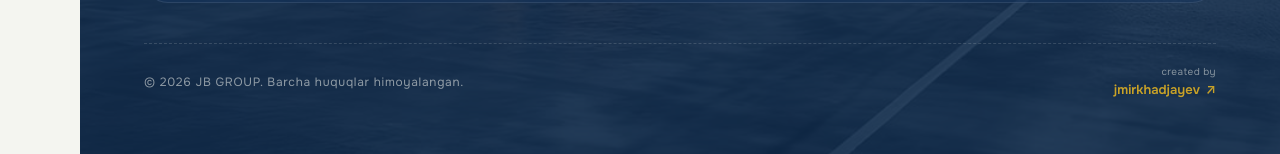
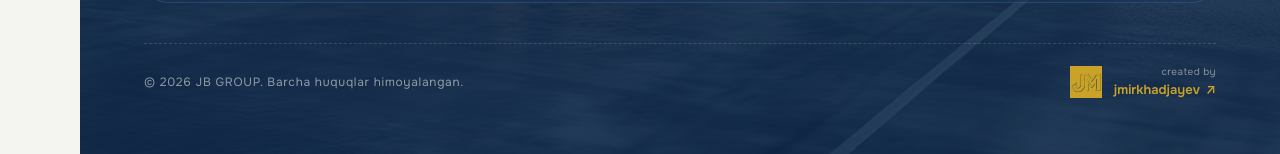
Before and after one commit to jmirkhadjayev/jbgroup-webside, a Next.js app in the folder site/: page / in a window 1280 px wide. Shown: the part 6167-6321 px from the top of the page. Built offline with nearby package versions, Linux system fonts and the light colour scheme.

Commit message:
Muallif belgisi: JM monogrammasi (oltin, shaffof) created by matni oldida
Co-Authored-By: Claude Haiku 5.5 <noreply@anthropic.com>

```diff
--- a/site/src/components/variant/ui/Credit.tsx
+++ b/site/src/components/variant/ui/Credit.tsx
@@ -1,17 +1,23 @@
-// Muallif belgisi: ikki qator — "created by" kichik, muallif nomi pastda; sichqoncha ustida oltinga o‘tadi
+import Image from 'next/image'
+import { BASE } from '../base'
+
+// Muallif belgisi: JM monogrammasi + ikki qator — "created by" kichik, muallif nomi pastda
 export function Credit() {
   return (
     <a
       href="http://mirkhadjayev.uz/"
       target="_blank"
       rel="noopener noreferrer"
-      className="group inline-flex flex-col items-end font-mono no-underline"
+      className="group inline-flex items-center gap-3 font-mono no-underline"
     >
-      <span className="text-[10px] tracking-[0.04em] text-paper/50">created by</span>
-      <span className="flex items-center gap-1.5 text-[13px] font-semibold text-gold transition-colors duration-500 group-hover:text-paper">
-        jmirkhadjayev
-        <span aria-hidden="true" className="text-gold transition-transform duration-500 group-hover:rotate-45">
-          ↗
+      <Image src={`${BASE}/images/jm-logo.png`} alt="" width={32} height={32} className="h-8 w-8" />
+      <span className="flex flex-col items-end">
+        <span className="text-[10px] tracking-[0.04em] text-paper/50">created by</span>
+        <span className="flex items-center gap-1.5 text-[13px] font-semibold text-gold transition-colors duration-500 group-hover:text-paper">
+          jmirkhadjayev
+          <span aria-hidden="true" className="text-gold transition-transform duration-500 group-hover:rotate-45">
+            ↗
+          </span>
         </span>
       </span>
     </a>
```
Also changed, not shown: site/public/images/jm-logo.png (added).
